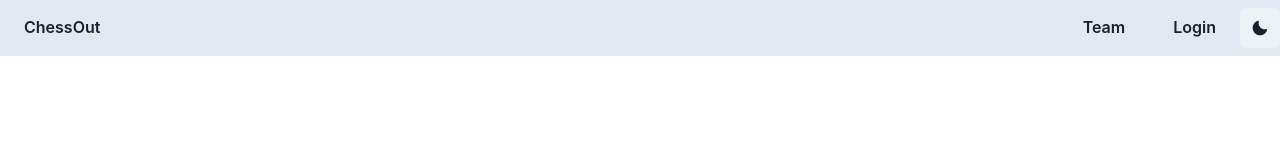
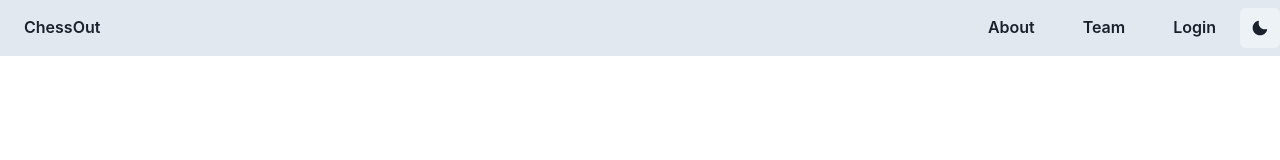
Before and after one commit to lacra-oloeriu/chessout, a React (Create React App) app in the folder chessout-app/: page / in a window 1280 px wide. Shown: the top 160 px of the page. Built offline with nearby package versions, Linux system fonts and the light colour scheme.

Commit message:
added about button

```diff
--- a/chessout-app/src/components/NavBar.js
+++ b/chessout-app/src/components/NavBar.js
@@ -9,7 +9,7 @@ import {
   IconButton,
   Tooltip,
 } from "@chakra-ui/react";
-import { MoonIcon, SunIcon } from '@chakra-ui/icons'
+import { MoonIcon, SunIcon } from "@chakra-ui/icons";
 //import { useColorModeColorMode } from "@chakra-ui/core";
 //import ImageLogo from "../assets/ImageLogo.png";
 
@@ -29,11 +29,16 @@ const Navbar = (props) => {
       </Box>
       <Spacer />
       <ButtonGroup gap="2">
+        <Button bg={bgColor[colorMode]}>About</Button>
         <Button bg={bgColor[colorMode]}>Team </Button>
         <Button bg={bgColor[colorMode]}>Login</Button>
       </ButtonGroup>
-      <Tooltip label='Toggle Dark Mode'>
-        <IconButton aria-label='Toggle light dark mode' onClick={toggleColorMode} icon={colorMode === 'light' ? <MoonIcon /> : <SunIcon />}/>
+      <Tooltip label="Toggle Dark Mode">
+        <IconButton
+          aria-label="Toggle light dark mode"
+          onClick={toggleColorMode}
+          icon={colorMode === "light" ? <MoonIcon /> : <SunIcon />}
+        />
       </Tooltip>
     </Flex>
   );
```
